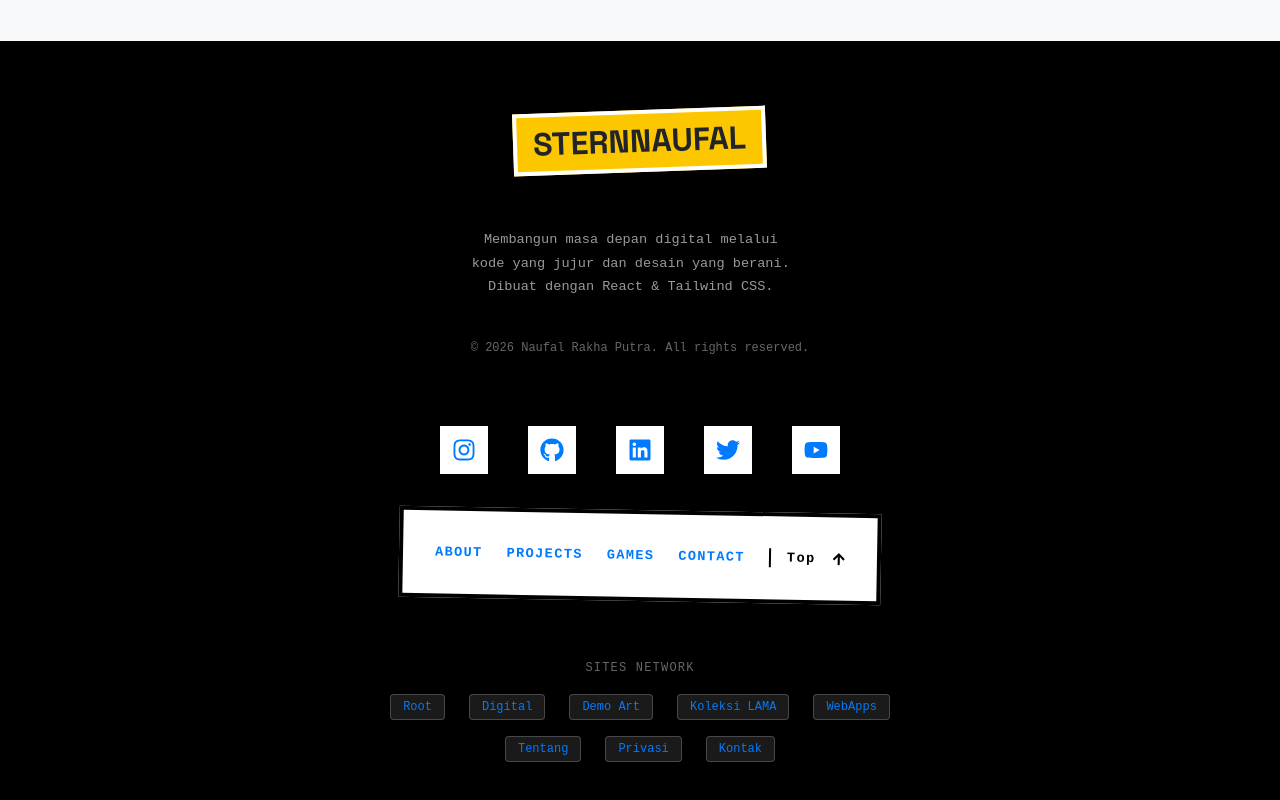
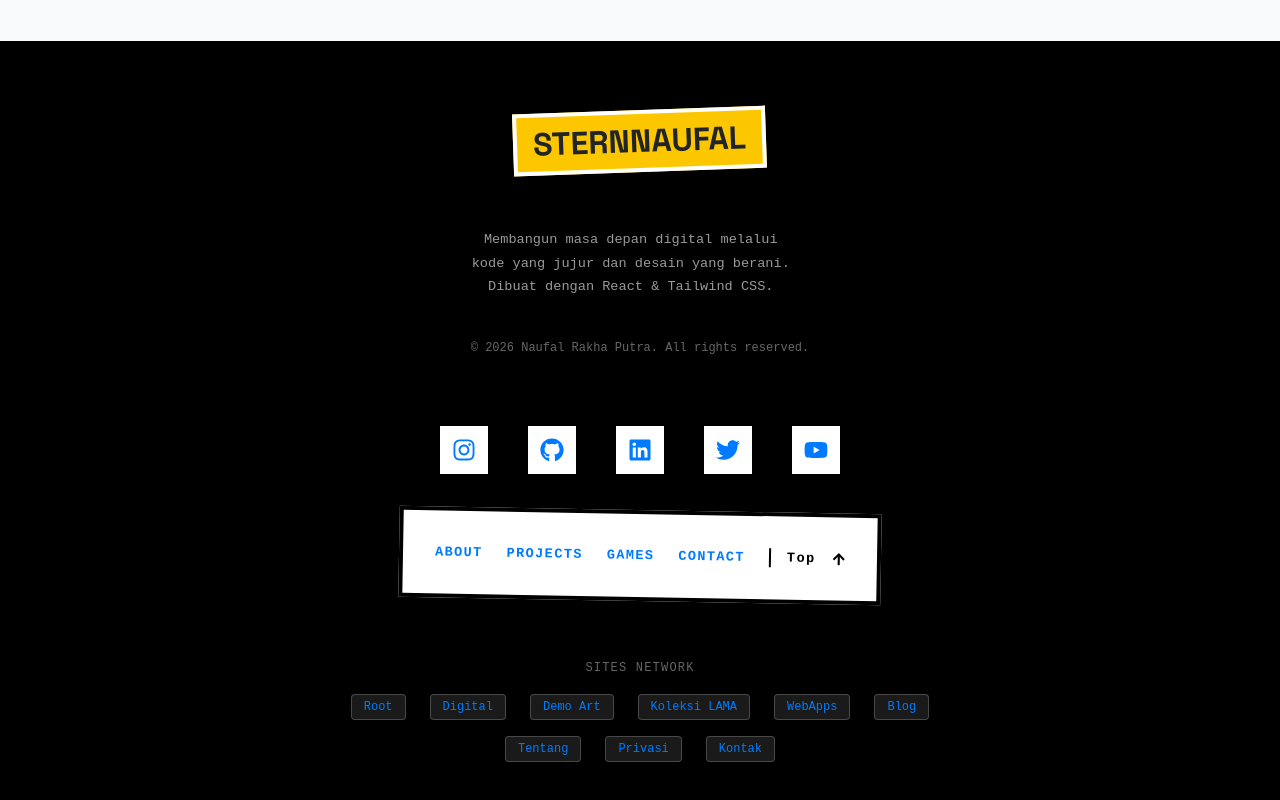
Before and after one commit to sternnaufal/sternnaufal.github.io, a React (Vite) app: page /keepsimple-demo in a window 1280 px wide. Shown: the part 8544-9344 px from the top of the page. Built offline with nearby package versions, Linux system fonts and the light colour scheme.

Commit message:
feat: add Blog to network footer

```diff
--- a/src/components/Footer.jsx
+++ b/src/components/Footer.jsx
@@ -64,6 +64,7 @@ function Footer() {
               <a href="https://demo.naufalrakha.my.id" target="_blank" rel="noopener noreferrer" className="bg-white/10 hover:bg-yellow-400 hover:text-black px-3 py-1 border border-white/20 rounded transition-all">Demo Art</a>
               <a href="https://koleksilama.naufalrakha.my.id" target="_blank" rel="noopener noreferrer" className="bg-white/10 hover:bg-yellow-400 hover:text-black px-3 py-1 border border-white/20 rounded transition-all">Koleksi LAMA</a>
               <a href="https://webapps.naufalrakha.my.id" target="_blank" rel="noopener noreferrer" className="bg-white/10 hover:bg-yellow-400 hover:text-black px-3 py-1 border border-white/20 rounded transition-all">WebApps</a>
+              <a href="https://blog.naufalrakha.my.id" target="_blank" rel="noopener noreferrer" className="bg-white/10 hover:bg-yellow-400 hover:text-black px-3 py-1 border border-white/20 rounded transition-all">Blog</a>
             </div>
             <div className="flex flex-wrap justify-center gap-3 text-xs mt-2">
               <a href="/about.html" className="bg-white/10 hover:bg-yellow-400 hover:text-black px-3 py-1 border border-white/20 rounded transition-all">Tentang</a>
```
